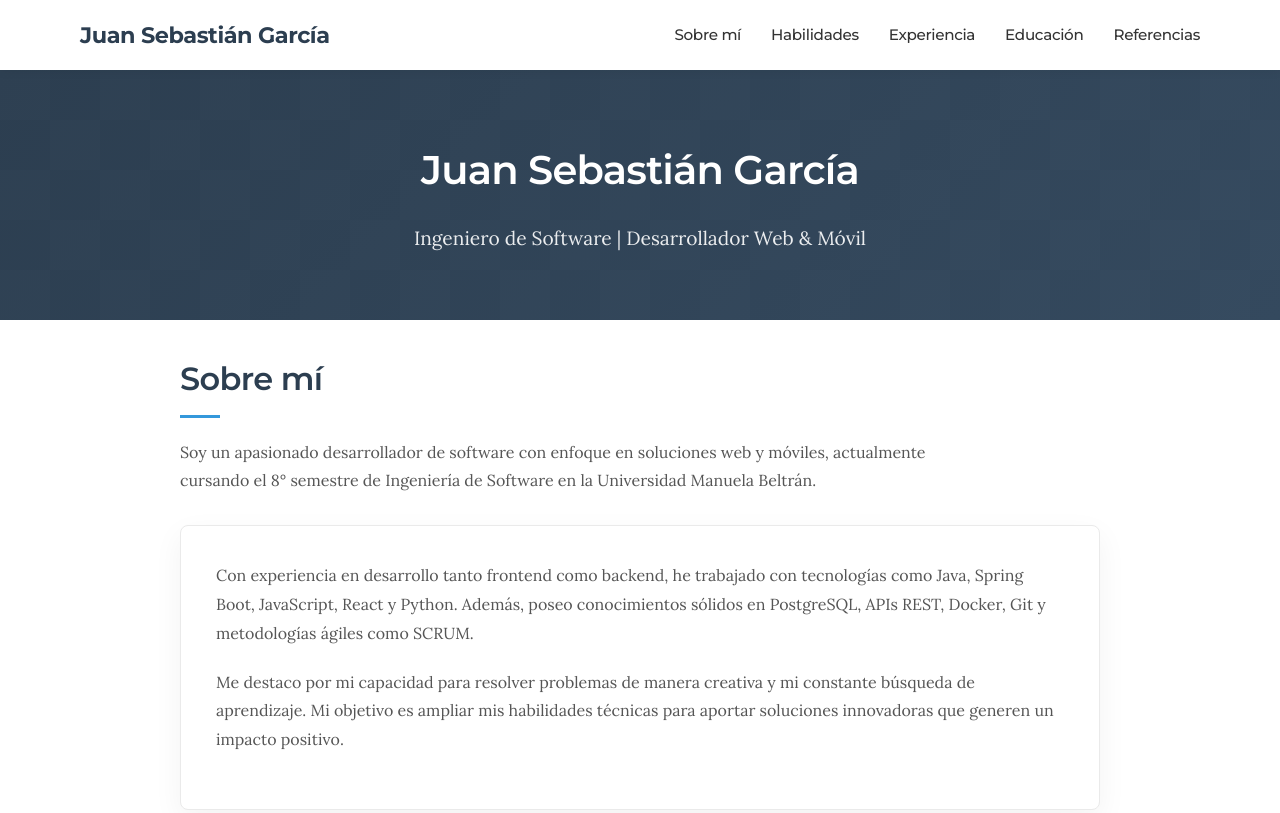
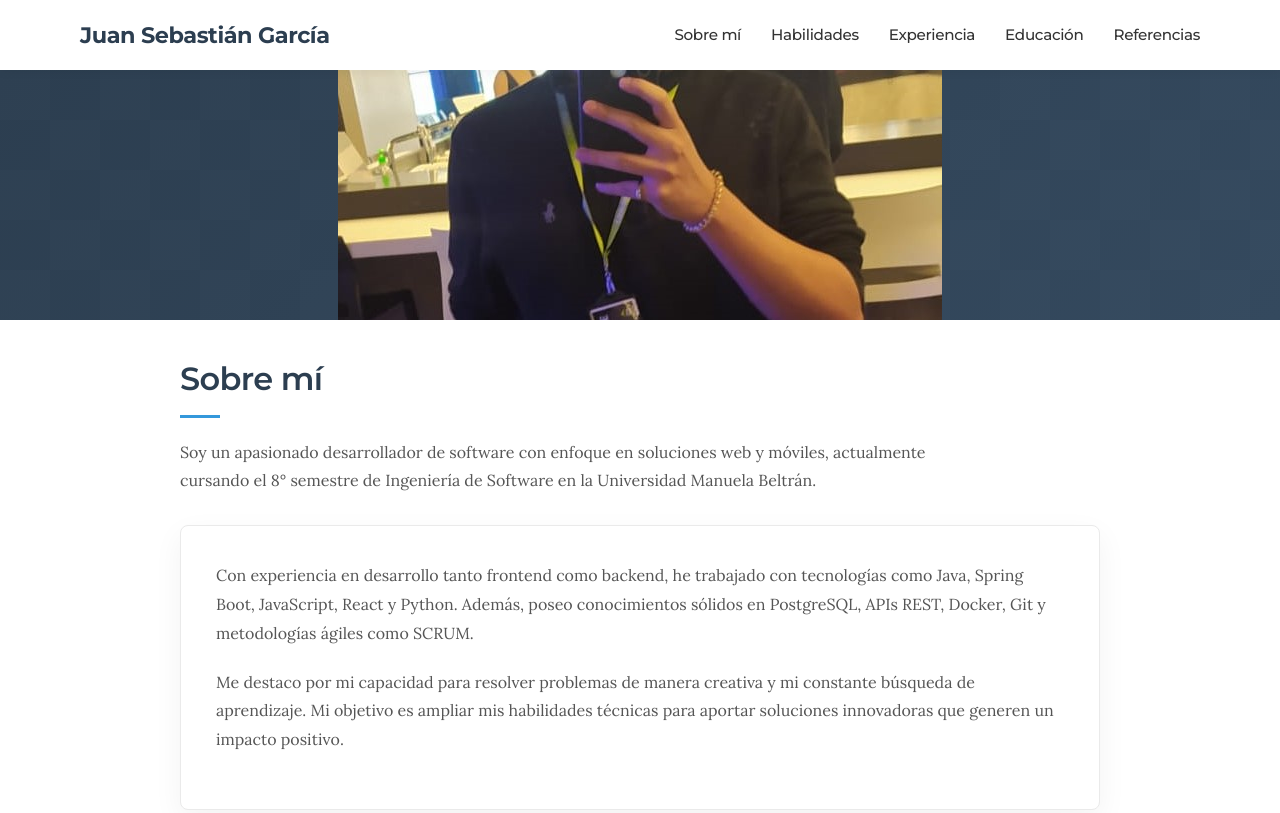
Before and after one commit to SPDJUANSE/Portafolio, a plain HTML site: page index.html in a window 1280 px wide. Shown: the top 813 px of the page. Drawn offline with Linux system fonts and the light colour scheme.

Commit message:
Update index.html

```diff
--- a/index.html
+++ b/index.html
@@ -28,6 +28,7 @@
 
   <header class="header">
     <div class="header-content">
+      <img src="js/Hola.jpeg" alt="Imagen desde js/hola.jpg">
       <h1>Juan Sebastián García</h1>
       <p>Ingeniero de Software | Desarrollador Web & Móvil</p>
     </div>
```
